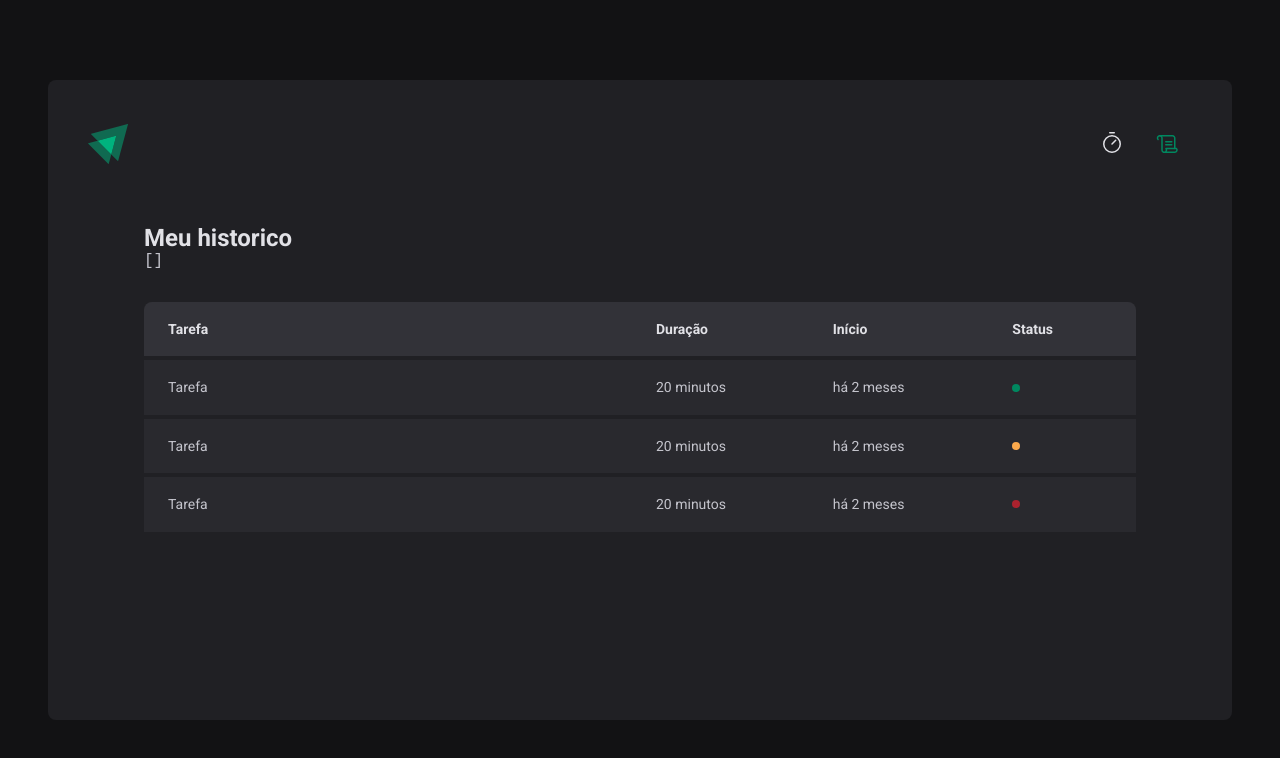
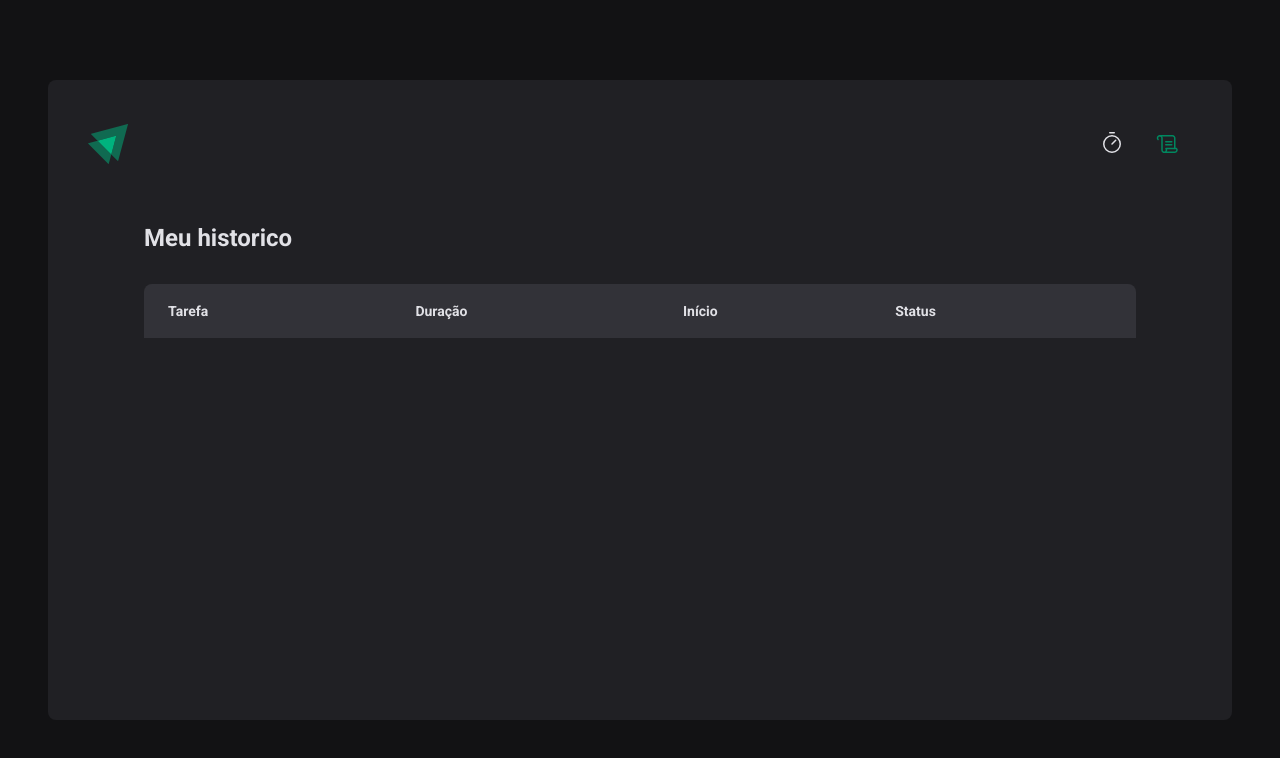
Before and after one commit to italomoraess/Timer, a React (Vite) app: page /history in a window 1280 px wide. Shown: the top 758 px of the page. Built offline with nearby package versions, Linux system fonts and the light colour scheme.

Commit message:
Formatando a data da pagina history

```diff
--- a/src/pages/History/index.tsx
+++ b/src/pages/History/index.tsx
@@ -1,6 +1,8 @@
 import { useContext } from 'react'
 import { HistoryContainer, HistoryList, Status } from './styles'
 import { CyclesContext } from '../../contexts/CycleContext'
+import { formatDistanceToNow } from 'date-fns'
+import ptBR from 'date-fns/locale/pt-BR'
 
 export function History() {
   const { cycles } = useContext(CyclesContext)
@@ -8,7 +10,6 @@
   return (
     <HistoryContainer>
       <h1>Meu historico</h1>
-      <pre>{JSON.stringify(cycles, null, 2)}</pre>
       <HistoryList>
         <table>
           <thead>
@@ -20,30 +21,33 @@
             </tr>
           </thead>
           <tbody>
-            <tr>
-              <td>Tarefa</td>
-              <td>20 minutos</td>
-              <td>há 2 meses</td>
-              <td>
-                <Status statusColor="green" />
-              </td>
-            </tr>
-            <tr>
-              <td>Tarefa</td>
-              <td>20 minutos</td>
-              <td>há 2 meses</td>
-              <td>
-                <Status statusColor="yellow" />
-              </td>
-            </tr>
-            <tr>
-              <td>Tarefa</td>
-              <td>20 minutos</td>
-              <td>há 2 meses</td>
-              <td>
-                <Status statusColor="red" />
-              </td>
-            </tr>
+            {cycles.map((cycle) => {
+              return (
+                <tr key={cycle.id}>
+                  <td>{cycle.task}</td>
+                  <td>{cycle.minutesAmount} minutos</td>
+                  <td>
+                    {formatDistanceToNow(cycle.startDate, {
+                      addSuffix: true,
+                      locale: ptBR,
+                    })}
+                  </td>
+                  <td>
+                    {cycle.finishedDate && (
+                      <Status statusColor="green">Concluido</Status>
+                    )}
+
+                    {cycle.interruptedDate && (
+                      <Status statusColor="red">Interrompido</Status>
+                    )}
+
+                    {!cycle.interruptedDate && !cycle.finishedDate && (
+                      <Status statusColor="yellow">Em andamento</Status>
+                    )}
+                  </td>
+                </tr>
+              )
+            })}
           </tbody>
         </table>
       </HistoryList>
```
